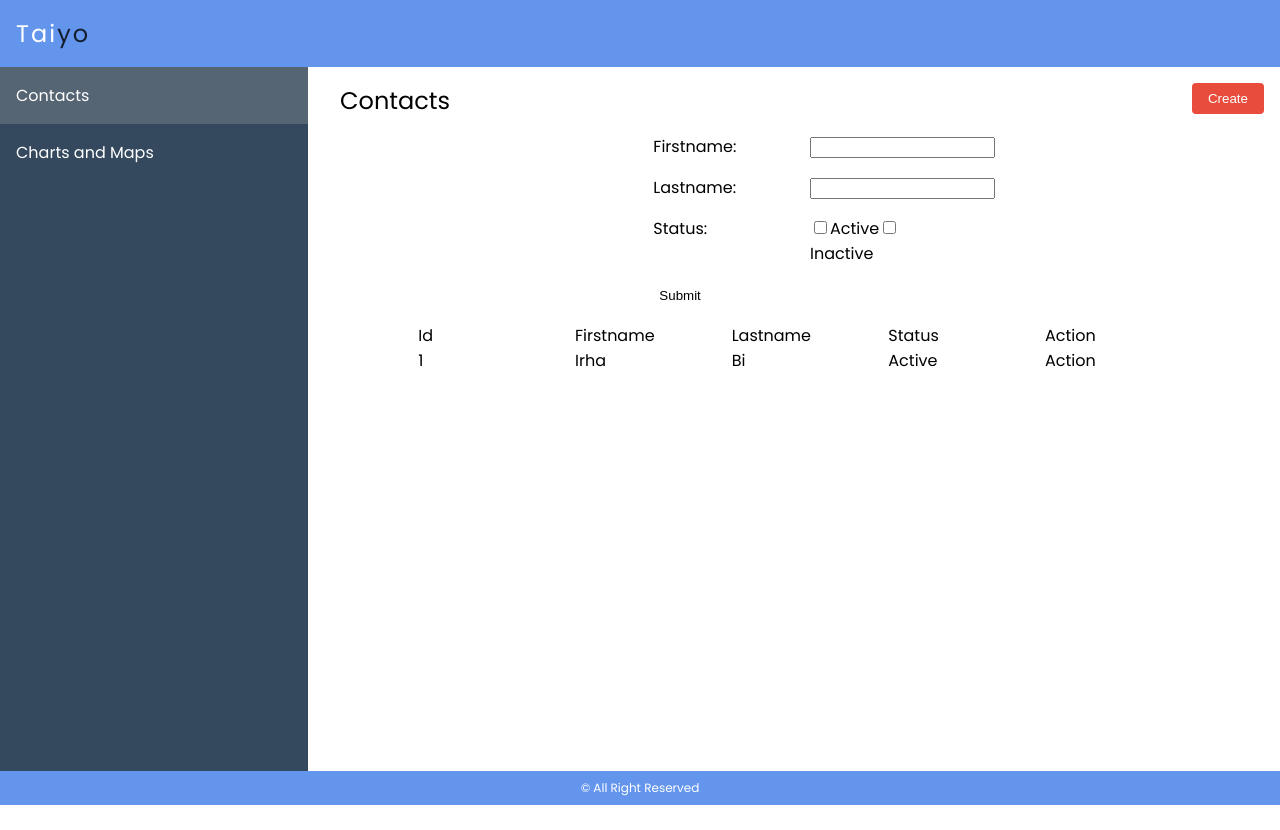
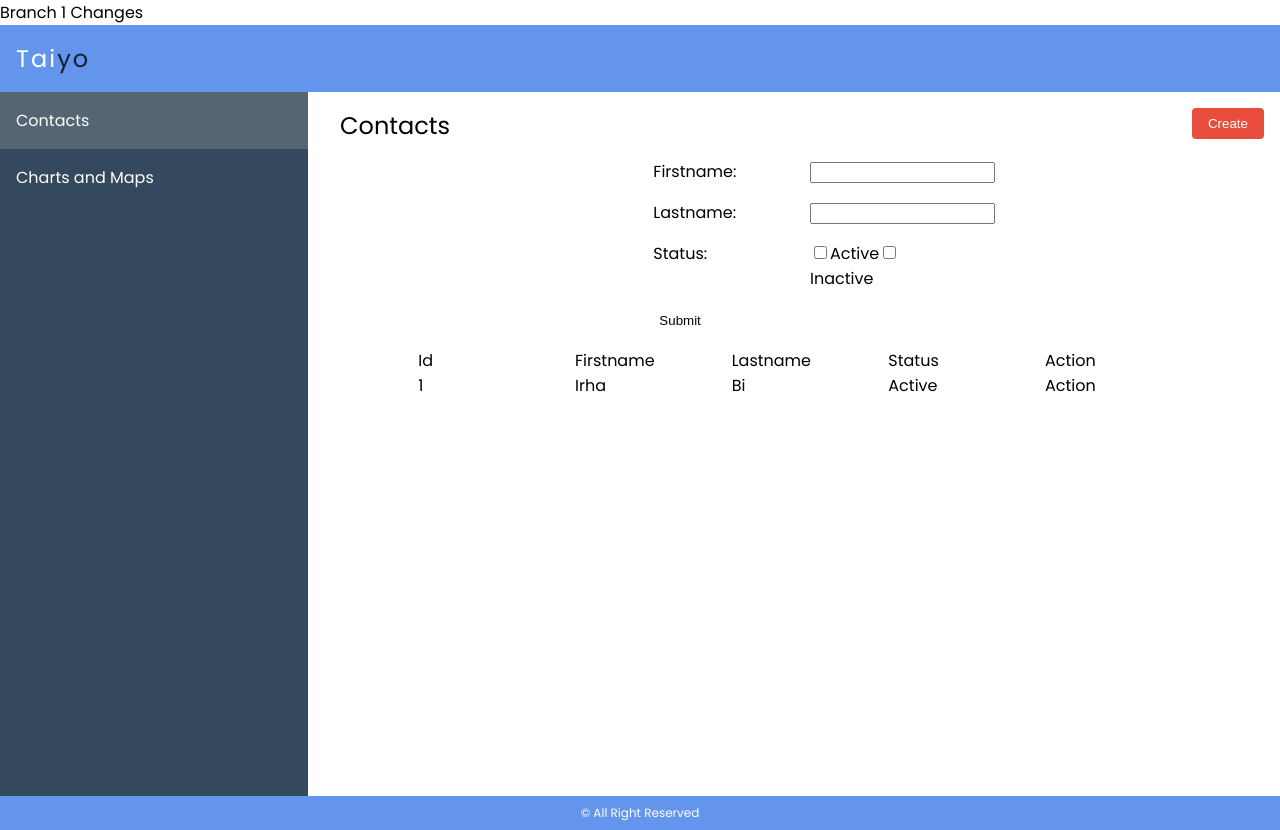
Before and after one commit to danishwebindia/Taiyo-Angular-Material, an Angular app: page / in a window 1280 px wide. Before the commit the page ends 805 px from the top, so only its background shows below. Built offline with nearby package versions, Linux system fonts and the light colour scheme.

Commit message:
branch 1 changes

```diff
--- a/src/app/app.component.html
+++ b/src/app/app.component.html
@@ -1,3 +1,6 @@
+<div>
+    Branch 1 Changes
+</div>
 <app-header></app-header>
 <div class="grid-container">
     <div class="grid-column col-3"><app-side-navigation></app-side-navigation></div>
```
